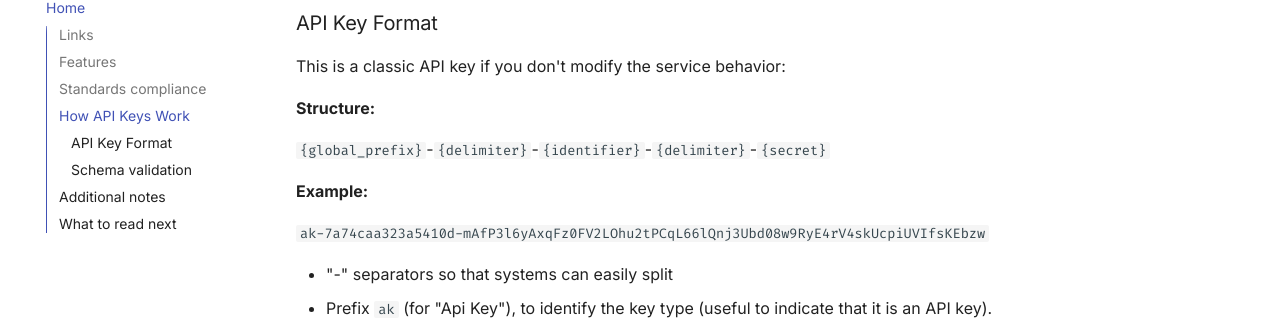
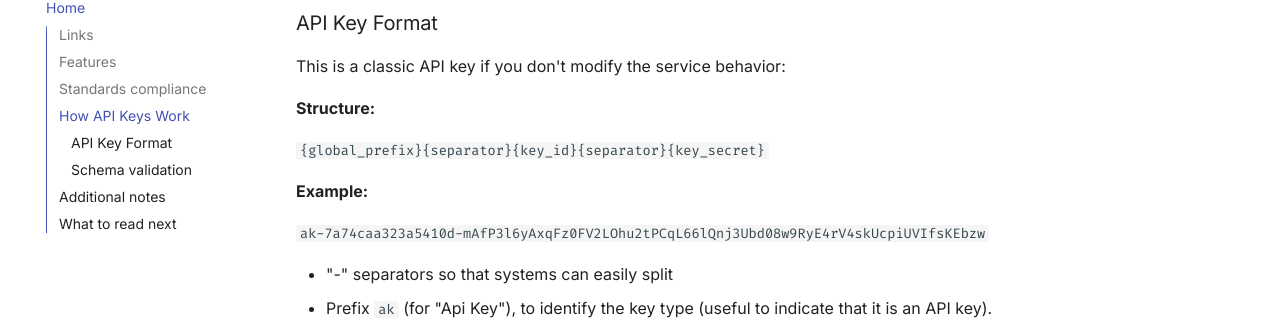
Before and after one commit to Athroniaeth/fastapi-api-key, an MkDocs documentation site: the page built from docs/index.md, in a window 1280 px wide and 900 px high, scrolled down 970 px. Shown: the part 121-452 px from the top of the window. Built offline with MkDocs 1.6.1 and Material for MkDocs 9.7.7, drawn with Linux system fonts in a browser that asks for light colours; comment, search, counter and statistics services are not loaded.

Commit message:
docs: use consistent terminology for API key format (separator, key_id, key_secret)

```diff
--- a/docs/index.md
+++ b/docs/index.md
@@ -45,7 +45,7 @@ This is a classic API key if you don't modify the service behavior:
 
 **Structure:**
 
-`{global_prefix}`-`{delimiter}`-`{identifier}`-`{delimiter}`-`{secret}`
+`{global_prefix}{separator}{key_id}{separator}{key_secret}`
 
 **Example:**
 
```
Also changed, not shown: README.md (+1 -1 lines).
